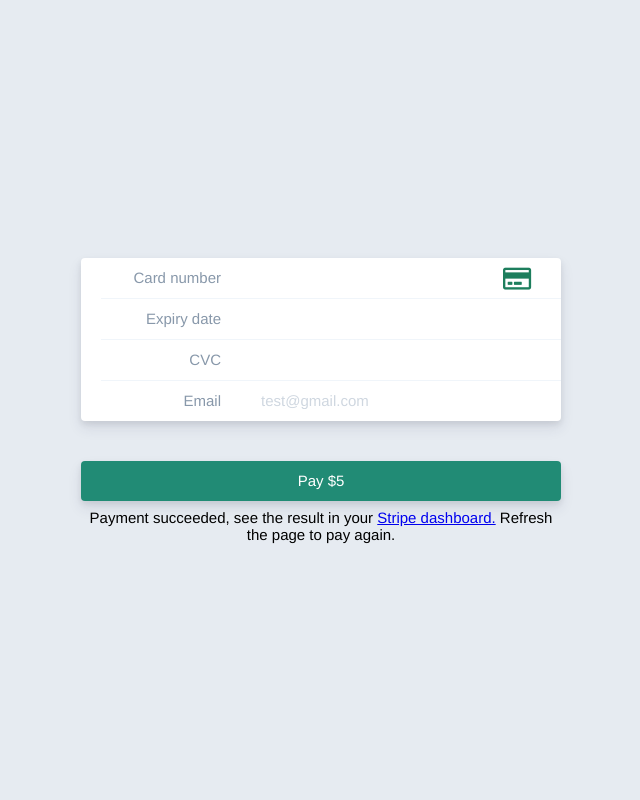
After one commit to mostafijur-rahman299/learn_django_pro_V_2, a Django app: page /products/custom-payment/ in a window 1280 px wide. The commit adds this page. Shown: the whole page, without its empty margins (319-959 px from the left). Run offline with Django 3.2, Linux system fonts and the light colour scheme; tables that the repository leaves empty hold one stand-in row (values such as "Sample post"); some libraries are stand-ins or nearby versions.

Commit message:
stripe payment part-2

```diff
--- /dev/null
+++ b/payment/templates/custom_payment.html
@@ -0,0 +1,363 @@
+<style>
+  * {
+    font-family: "Helvetica Neue", Helvetica;
+    font-size: 15px;
+    font-variant: normal;
+    padding: 0;
+    margin: 0;
+  }
+
+  html {
+    height: 100%;
+  }
+
+  body {
+    background: #e6ebf1;
+    display: flex;
+    align-items: center;
+    justify-content: center;
+    min-height: 100%;
+  }
+
+  form {
+    width: 480px;
+    margin: 20px 0;
+  }
+
+  .group {
+    background: white;
+    box-shadow: 0 7px 14px 0 rgba(49, 49, 93, 0.1),
+      0 3px 6px 0 rgba(0, 0, 0, 0.08);
+    border-radius: 4px;
+    margin-bottom: 20px;
+  }
+
+  label {
+    position: relative;
+    color: #8898aa;
+    font-weight: 300;
+    height: 40px;
+    line-height: 40px;
+    margin-left: 20px;
+    display: flex;
+    flex-direction: row;
+  }
+
+  .group label:not(:last-child) {
+    border-bottom: 1px solid #f0f5fa;
+  }
+
+  label > span {
+    width: 120px;
+    text-align: right;
+    margin-right: 30px;
+  }
+
+  label > span.brand {
+    width: 30px;
+  }
+
+  .field {
+    background: transparent;
+    font-weight: 300;
+    border: 0;
+    color: #31325f;
+    outline: none;
+    flex: 1;
+    padding-right: 10px;
+    padding-left: 10px;
+    cursor: text;
+  }
+
+  .field::-webkit-input-placeholder {
+    color: #cfd7e0;
+  }
+
+  .field::-moz-placeholder {
+    color: #cfd7e0;
+  }
+
+  button {
+    float: left;
+    display: block;
+    background: #218b75;
+    color: white;
+    box-shadow: 0 7px 14px 0 rgba(49, 49, 93, 0.1),
+      0 3px 6px 0 rgba(0, 0, 0, 0.08);
+    border-radius: 4px;
+    border: 0;
+    margin-top: 20px;
+    font-size: 15px;
+    font-weight: 400;
+    width: 100%;
+    height: 40px;
+    line-height: 38px;
+    outline: none;
+  }
+
+  button:focus {
+    background: #555abf;
+  }
+
+  button:active {
+    background: #43458b;
+  }
+
+  .outcome {
+    float: left;
+    width: 100%;
+    padding-top: 8px;
+    min-height: 24px;
+    text-align: center;
+  }
+
+  .success,
+  .error {
+    display: none;
+    font-size: 13px;
+  }
+
+  .success.visible,
+  .error.visible {
+    display: inline;
+  }
+
+  .error {
+    color: #e4584c;
+  }
+
+  .success {
+    color: #666ee8;
+  }
+
+  .success .token {
+    font-weight: 500;
+    font-size: 13px;
+  }
+</style>
+
+<script src="https://js.stripe.com/v3/"></script>
+
+<link
+  rel="stylesheet"
+  href="https://use.fontawesome.com/releases/v5.13.0/css/all.css"
+  integrity="sha384-Bfad6CLCknfcloXFOyFnlgtENryhrpZCe29RTifKEixXQZ38WheV+i/6YWSzkz3V"
+  crossorigin="anonymous"
+/>
+
+<form action="//httpbin.org/post" method="POST">
+  <input type="hidden" name="token" />
+  <div class="group">
+    <label>
+      <span>Card number</span>
+      <div id="card-number-element" class="field"></div>
+      <span class="brand"
+        ><i
+          class="far fa-credit-card"
+          id="brand-icon"
+          style="color: rgb(29, 126, 93); margin-top: 8; font-size: 25"
+        ></i
+      ></span>
+    </label>
+    <label>
+      <span>Expiry date</span>
+      <div id="card-expiry-element" class="field"></div>
+    </label>
+    <label>
+      <span>CVC</span>
+      <div id="card-cvc-element" class="field"></div>
+    </label>
+    <div id="card-cvc-element2" class="field"></div>
+    <label>
+      <span>Email</span>
+      <input
+        id="email"
+        name="email"
+        class="field"
+        placeholder="test@gmail.com"
+      />
+    </label>
+  </div>
+  <button type="submit">Pay $5</button>
+
+  <div class="outcome">
+    <div class="error"></div>
+    <p class="result-message hidden">
+      Payment succeeded, see the result in your
+      <a href="https://dashboard.stripe.com" target="_blank">Stripe dashboard.</a> Refresh the page to
+      pay again.
+  </p>
+  </div>
+</form>
+
+<script>
+  var stripe = Stripe("{{STRIPE_PUBLIC_KEY}}");
+  var csrftoken = "{{ csrf_token }}";
+
+  var elements = stripe.elements();
+
+  var style = {
+    base: {
+      iconColor: "#666EE8",
+      color: "#31325F",
+      lineHeight: "40px",
+      fontWeight: 300,
+      fontFamily: "Helvetica Neue",
+      fontSize: "15px",
+
+      "::placeholder": {
+        color: "#CFD7E0",
+      },
+    },
+  };
+
+  var cardNumberElement = elements.create("cardNumber", {
+    style: style,
+  });
+  cardNumberElement.mount("#card-number-element");
+
+  var cardExpiryElement = elements.create("cardExpiry", {
+    style: style,
+  });
+  cardExpiryElement.mount("#card-expiry-element");
+
+  var cardCvcElement = elements.create("cardCvc", {
+    style: style,
+  });
+  cardCvcElement.mount("#card-cvc-element");
+
+  function setOutcome(result) {
+    var errorElement = document.querySelector(".error");
+    errorElement.classList.remove("visible");
+
+    if (result.token) {
+
+      // In a real integration, you'd submit the form with the token to your backend server
+      //var form = document.querySelector('form');
+      //form.querySelector('input[name="token"]').setAttribute('value', result.token.id);
+      //form.submit();
+    } else if (result.error) {
+      errorElement.textContent = result.error.message;
+      errorElement.classList.add("visible");
+    }
+  }
+
+  var cardBrandToPfClass = {
+    visa: "fa-cc-visa",
+    mastercard: "fa-cc-mastercard",
+    amex: "fa-cc-amex",
+    discover: "fa-cc-discover",
+    diners: "fa-cc-diners-club",
+    jcb: "fa-cc-jcb",
+    unknown: "fa-credit-card",
+  };
+
+  function setBrandIcon(brand) {
+    var brandIconElement = document.getElementById("brand-icon");
+    for (var i = brandIconElement.classList.length - 1; i >= 0; i--) {
+      brandIconElement.classList.remove(brandIconElement.classList[i]);
+    }
+
+    var pfClass = "far fa-credit-card";
+    if (brand in cardBrandToPfClass) {
+      pfClass = cardBrandToPfClass[brand];
+      brandIconElement.classList.add("fab");
+    }
+
+    if (brand === "unknown") {
+      brandIconElement.classList.add("far");
+    }
+
+    brandIconElement.classList.add(pfClass);
+  }
+
+  cardNumberElement.on("change", function (event) {
+    // Switch brand logo
+    if (event.brand) {
+      setBrandIcon(event.brand);
+    }
+
+    setOutcome(event);
+  });
+
+  document.querySelector("form").addEventListener("submit", function (e) {
+    e.preventDefault();
+
+    // Complete payment when the submit button is clicked
+    fetch(`/products/create-payment-intent/`, {
+      method: "POST",
+      headers: {
+        "Content-Type": "application/json",
+        "X-CSRFToken": csrftoken,
+      },
+      body: JSON.stringify({
+        email: document.getElementById("email").value,
+      }),
+    })
+      .then(function (result) {
+        return result.json();
+      })
+      .then(function (data) {
+        payWithCard(stripe, data.clientSecret);
+      })
+      .catch(function (err) {
+        console.log("error", err);
+      });
+
+    var payWithCard = function (stripe, clientSecret) {
+      loading(true);
+      console.log('call re call')
+      stripe
+        .confirmCardPayment(clientSecret, {
+          payment_method: {
+            card: cardNumberElement
+          },
+        })
+        .then(function (result) {
+          if (result.error) {
+            // Show error to your customer
+            showError(result.error.message);
+          } else {
+            // The payment succeeded!
+            orderComplete(result.paymentIntent.id);
+          }
+
+          console.log("result=======", result)
+        });
+    };
+  });
+
+  // Shows a success message when the payment is complete
+  var orderComplete = function (paymentIntentId) {
+    document
+      .querySelector(".result-message a")
+      .setAttribute(
+        "href",
+        "https://dashboard.stripe.com/test/payments/" + paymentIntentId
+      );
+    document.querySelector(".result-message").classList.remove("hidden");
+  };
+
+  // Show the customer the error from Stripe if their card fails to charge
+  var showError = function (errorMsgText) {
+    // loading(false);
+    // var errorMsg = document.querySelector("#card-error");
+    // errorMsg.textContent = errorMsgText;
+    // setTimeout(function () {
+    //   errorMsg.textContent = "";
+    // }, 4000);
+  };
+  // Show a spinner on payment submission
+  var loading = function (isLoading) {
+    // if (isLoading) {
+    //   // Disable the button and show a spinner
+    //   document.querySelector("button").disabled = true;
+    //   document.querySelector("#spinner").classList.remove("hidden");
+    //   document.querySelector("#button-text").classList.add("hidden");
+    // } else {
+    //   document.querySelector("button").disabled = false;
+    //   document.querySelector("#spinner").classList.add("hidden");
+    //   document.querySelector("#button-text").classList.remove("hidden");
+    // }
+  };
+</script>
--- a/payment/urls.py
+++ b/payment/urls.py
@@ -12,4 +12,8 @@ urlpatterns = [
 
     path('api/checkout-session/<id>/', create_checkout_session, name='api_checkout_session'),
     path('webhooks/stripe/', stripe_webhook, name='stripe-webhook'),
+
+
+    path('create-payment-intent/', StripeIntentView.as_view(), name='create-payment-intent'),
+    path('custom-payment/', CustomPaymentView.as_view(), name='custom-payment')
 ]
--- a/payment/views.py
+++ b/payment/views.py
@@ -2,7 +2,7 @@ from django.http.response import HttpResponseNotFound, JsonResponse, HttpRespons
 from django.shortcuts import get_object_or_404, render
 from django.urls import reverse, reverse_lazy
 from .models import *
-from django.views.generic import ListView, CreateView, DetailView, TemplateView
+from django.views.generic import ListView, CreateView, DetailView, TemplateView, View
 import stripe
 from django.conf import settings
 from django.views.decorators.csrf import csrf_exempt
@@ -109,16 +109,16 @@ def stripe_webhook(request):
     sig_header = request.META['HTTP_STRIPE_SIGNATURE']
     event = None
 
-    try:
-        event = stripe.Webhook.construct_event(
-            payload, sig_header, settings.STRIPE_WEBHOOK_SECRET
-        )
-    except ValueError as e:
-        # Invalid payload
-        return HttpResponse(status=400)
-    except stripe.error.SignatureVerificationError as e:
-        # Invalid signature
-        return HttpResponse(status=400)
+    # try:
+    event = stripe.Webhook.construct_event(
+        payload, sig_header, settings.STRIPE_WEBHOOK_SECRET
+    )
+    # except ValueError as e:
+    #     # Invalid payload
+    #     return HttpResponse(status=400)
+    # except stripe.error.SignatureVerificationError as e:
+    #     # Invalid signature
+    #     return HttpResponse(status=400)
 
     # Handle the checkout.session.completed event
     if event['type'] == 'checkout.session.completed':
@@ -128,4 +128,52 @@ def stripe_webhook(request):
 
         # TO DO - send an email to the customer
 
+    elif event["type"] == "payment_intent.succeeded":
+        intent = event['data']['object']
+
+        stripe_customer_id = intent["customer"]
+        stripe_customer = stripe.Customer.retrieve(stripe_customer_id)
+
+        customer_email = stripe_customer['email']
+        # price_id = intent["metadata"]["price_id"]
+        print("webhooks is called")
+
     return HttpResponse(status=200)
+
+
+class StripeIntentView(View):
+    def post(self, request, *args, **kwargs):
+        try:
+            stripe.api_key = settings.STRIPE_SECRET_KEY
+            req_json = json.loads(request.body)
+            customer = stripe.Customer.create(email=req_json['email'])
+            product = Product.objects.first()
+
+            intent = stripe.PaymentIntent.create(
+                amount=int(product.price),
+                currency='usd',
+                customer=customer['id'],
+                metadata={
+                    "price_id": product.id
+                }
+            )
+
+            return JsonResponse({
+                'clientSecret':   intent['client_secret']
+            })
+        except Exception as e:
+            return JsonResponse({'error': str(e)}, status=422)
+
+
+class CustomPaymentView(TemplateView):
+    template_name = "custom_payment.html"
+
+    def get_context_data(self, **kwargs):
+        product = Product.objects.get(id=1)
+        context = super(CustomPaymentView, self).get_context_data(**kwargs)
+        context.update({
+            "product": product,
+            "prices": product.price,
+            "STRIPE_PUBLIC_KEY": settings.STRIPE_PUBLISHABLE_KEY
+        })
+        return context
```
Also changed, not shown: payment/templates/product_detail.html (+13 -3 lines).
